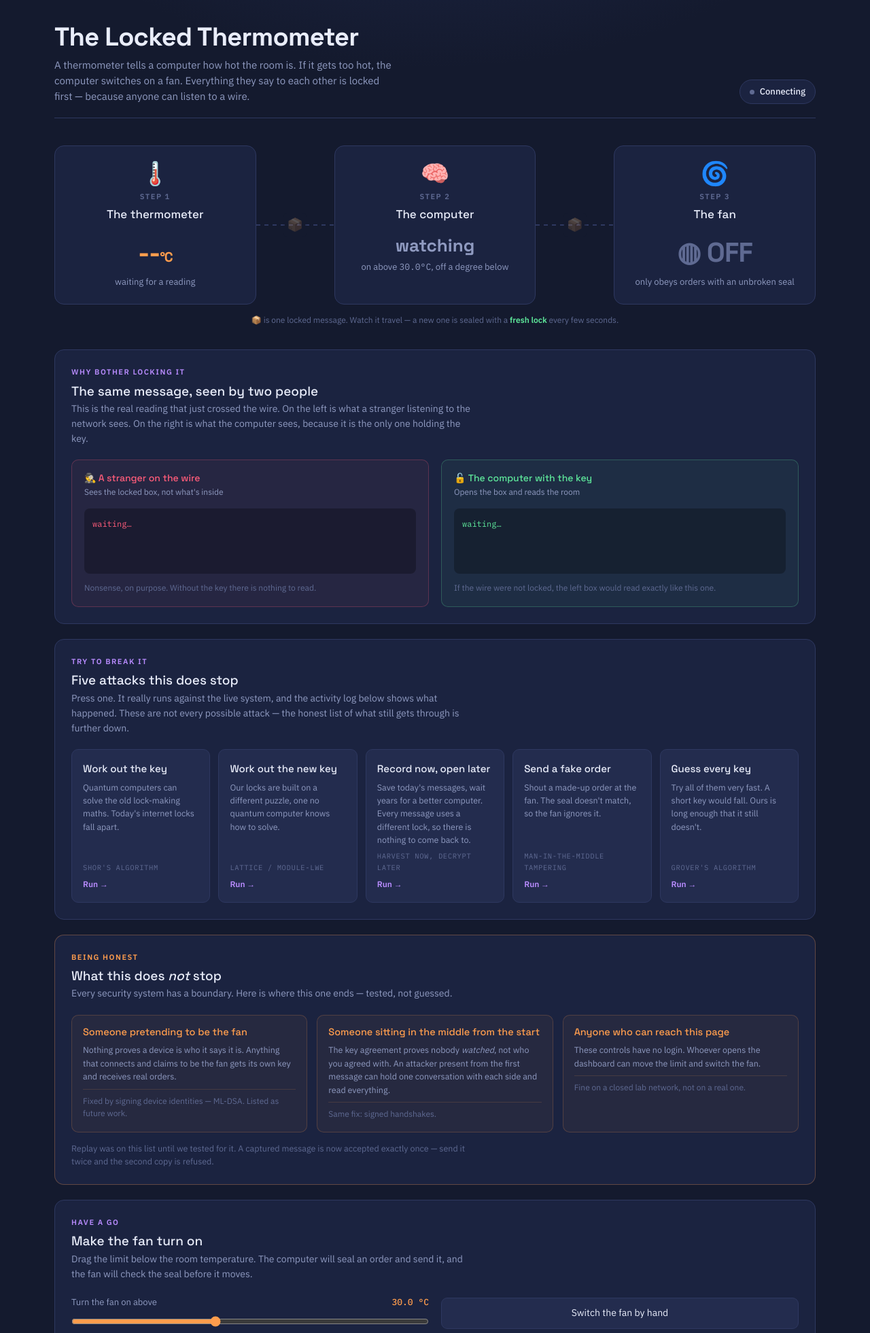
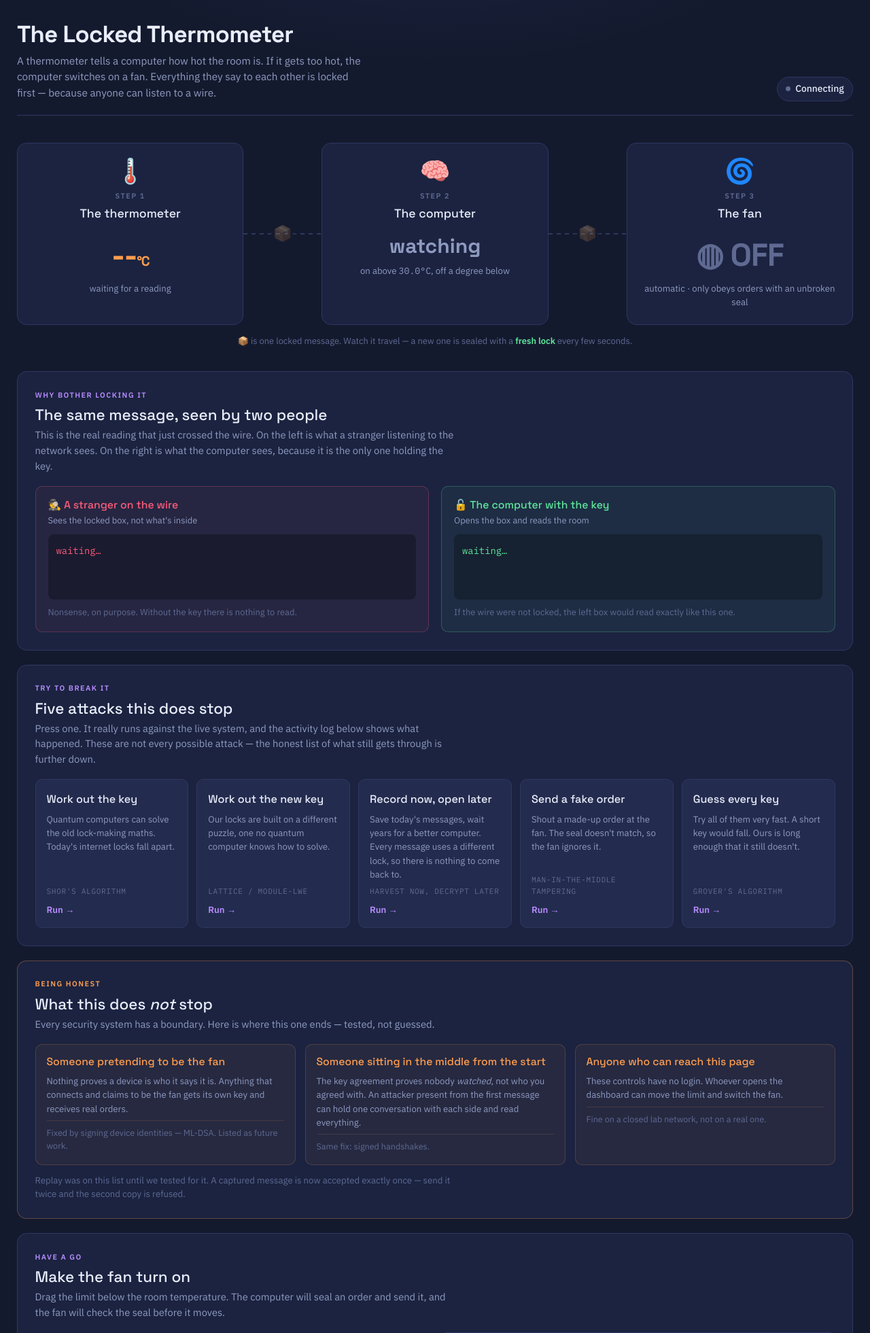
Before and after one commit to 4lmxn/quantum-resistant-encryption, a Flask app: page / in a window 1280 px wide. Shown: the top 1961 px of the page at 68% size. Run offline with Flask 3, Linux system fonts and the light colour scheme; some libraries are stand-ins or nearby versions.

Commit message:
fix: manual control no longer fought by the thermostat, and scale for projection
Switching the fan by hand appeared to do nothing. The command was sent and obeyed,
but the next reading a few seconds later ran the thermostat again, saw a
temperature above the limit, and turned the fan straight back on. Manual control
and automatic control were both driving.

Manual control now suspends the thermostat, which stays quiet until control is
handed back. The fan card shows which mode is active, and a Back to automatic
button returns it; the thermostat then re-decides on the next reading. Verified
against readings well above the limit: a manual off holds, and automatic resumes
cleanly afterwards.

The page also had fixed pixel sizes throughout, which is fine on a laptop and too
small in a lecture room. Type now derives from a single viewport-scaled base, so
the same layout renders at about 21px body text, a 64px temperature and 48px
headings on a 1920-wide projector, and unchanged on a laptop. Content width grows
with the type rather than staying at a fixed column.

Co-Authored-By: Claude Opus 5 <noreply@anthropic.com>
Claude-Session: https://claude.ai/code/session_01UMCZhMtXGxcMeJXjy93sdM

```diff
--- a/app/server.py
+++ b/app/server.py
@@ -33,6 +33,9 @@ class CentralServer:
         # latches on at the first warm reading and never comes back off.
         self.relay_hysteresis = 1.0
         self.desired_relay = "OFF"
+        # Manual control has to suspend the thermostat. Without this the next
+        # reading above the limit immediately undoes whatever the operator did.
+        self.manual_mode = False
         self.pending_handshakes = {}  # sid -> (role, decapsulation_key)
         self.sensor_keys = {}  # sid -> aes key
         self.actuator_keys = {}  # sid -> aes key
@@ -153,6 +156,7 @@ def process_telemetry(data, source, packet=None):
             # and must never have to infer state by parsing log messages.
             "threshold": server_engine.temp_threshold,
             "relay": server_engine.desired_relay,
+            "manual": server_engine.manual_mode,
             "too_hot": data["temperature"] > server_engine.temp_threshold,
             "wire": wire,
         },
@@ -171,6 +175,9 @@ def decide_relay(temperature):
     Turns on above the limit and back off a degree below it, so a reading
     hovering on the boundary cannot make the relay chatter.
     """
+    if server_engine.manual_mode:
+        return  # an operator is driving; the thermostat stays quiet
+
     on_at = server_engine.temp_threshold
     off_at = server_engine.temp_threshold - server_engine.relay_hysteresis
 
@@ -347,10 +354,19 @@ def handle_toggle_actuator_override():
     if not server_engine.actuator_keys:
         log("ERROR", "[SERVER] Override ignored: no actuator has completed a handshake.")
         return
+    server_engine.manual_mode = True
     server_engine.desired_relay = "OFF" if server_engine.desired_relay == "ON" else "ON"
-    log("ALERT", f"[SERVER] Operator override: sending sealed FAN_{server_engine.desired_relay}.")
+    log("ALERT", f"[SERVER] Manual control: sending sealed FAN_{server_engine.desired_relay}. "
+                 f"The thermostat is paused.")
     send_actuator_command(f"FAN_{server_engine.desired_relay}")
     socketio.emit("update_actuator_ui", {"relay": server_engine.desired_relay})
+
+
+@socketio.on("resume_automatic")
+def handle_resume_automatic():
+    """Hands control back to the thermostat, which re-decides on the next reading."""
+    server_engine.manual_mode = False
+    log("ALERT", "[SERVER] Back to automatic. The thermostat decides again.")
 
 
 @socketio.on("set_threshold")
--- a/app/templates/index.html
+++ b/app/templates/index.html
@@ -19,34 +19,37 @@
 body{
   background:var(--ground); color:var(--ink);
   font-family:'IBM Plex Sans',system-ui,sans-serif;
-  line-height:1.55; padding:32px 20px 64px;
+  /* Everything below sizes in em, so this one line drives the whole page.
+     On a 1920-wide projector it lands near 21px; on a laptop, near 16px. */
+  font-size:clamp(15px, 1.08vw, 22px);
+  line-height:1.55; padding:2em 1.4em 4em;
   background-image:radial-gradient(ellipse 900px 500px at 50% -10%, #1e2748 0%, transparent 70%);
 }
-.wrap{max-width:1120px;margin:0 auto}
+.wrap{max-width:82em;margin:0 auto}
 h1,h2,h3{font-family:'Space Grotesk',sans-serif;line-height:1.2}
 .mono{font-family:'IBM Plex Mono',monospace}
 
 /* ---------- masthead ---------- */
 .masthead{display:flex;justify-content:space-between;align-items:flex-end;gap:24px;
   padding-bottom:20px;border-bottom:1px solid var(--line);margin-bottom:40px;flex-wrap:wrap}
-.masthead h1{font-size:clamp(26px,4vw,38px);font-weight:700;letter-spacing:-.02em}
-.masthead p{color:var(--muted);font-size:15px;margin-top:6px;max-width:56ch}
-.live{display:flex;align-items:center;gap:8px;font-size:13px;font-weight:500;
-  padding:7px 14px;border-radius:999px;border:1px solid var(--line);background:var(--surface);white-space:nowrap}
+.masthead h1{font-size:2.3em;font-weight:700;letter-spacing:-.02em}
+.masthead p{color:var(--muted);font-size:1.02em;margin-top:.4em;max-width:56ch}
+.live{display:flex;align-items:center;gap:.5em;font-size:.92em;font-weight:500;
+  padding:.45em .9em;border-radius:999px;border:1px solid var(--line);background:var(--surface);white-space:nowrap}
 .dot{width:7px;height:7px;border-radius:50%;background:var(--faint)}
 .live.on .dot{background:var(--sealed);box-shadow:0 0 0 3px rgba(94,232,155,.18)}
 .live.on{color:var(--sealed);border-color:rgba(94,232,155,.3)}
 
 /* ---------- the pipeline ---------- */
 .pipeline{display:grid;grid-template-columns:1fr auto 1fr auto 1fr;align-items:stretch;gap:0;margin-bottom:14px}
-.station{background:var(--surface);border:1px solid var(--line);border-radius:var(--r);padding:22px;text-align:center;position:relative}
-.station .icon{font-size:34px;line-height:1;margin-bottom:10px;display:block}
-.station .role{font-size:11px;letter-spacing:.14em;text-transform:uppercase;color:var(--faint);font-weight:600}
-.station .name{font-family:'Space Grotesk',sans-serif;font-size:17px;font-weight:500;margin:4px 0 12px}
-.reading{font-family:'Space Grotesk',sans-serif;font-size:40px;font-weight:700;letter-spacing:-.03em;color:var(--heat)}
-.sub{font-size:13px;color:var(--muted);margin-top:2px}
-.verdict{font-family:'Space Grotesk',sans-serif;font-size:26px;font-weight:700;margin-top:4px}
-.fan-state{font-family:'Space Grotesk',sans-serif;font-size:40px;font-weight:700;letter-spacing:-.02em}
+.station{background:var(--surface);border:1px solid var(--line);border-radius:var(--r);padding:1.5em;text-align:center;position:relative}
+.station .icon{font-size:2.4em;line-height:1;margin-bottom:.3em;display:block}
+.station .role{font-size:.72em;letter-spacing:.14em;text-transform:uppercase;color:var(--faint);font-weight:600}
+.station .name{font-family:'Space Grotesk',sans-serif;font-size:1.18em;font-weight:500;margin:.25em 0 .6em}
+.reading{font-family:'Space Grotesk',sans-serif;font-size:3.1em;font-weight:700;letter-spacing:-.03em;color:var(--heat)}
+.sub{font-size:.88em;color:var(--muted);margin-top:.2em}
+.verdict{font-family:'Space Grotesk',sans-serif;font-size:2em;font-weight:700;margin-top:.2em}
+.fan-state{font-family:'Space Grotesk',sans-serif;font-size:3.1em;font-weight:700;letter-spacing:-.02em}
 .fan-state.on{color:var(--cool)} .fan-state.off{color:var(--faint)}
 .spin{display:inline-block}
 .fan-state.on .spin{animation:spin 1.4s linear infinite}
@@ -56,7 +59,7 @@ h1,h2,h3{font-family:'Space Grotesk',sans-serif;line-height:1.2}
 .wire{position:relative;width:clamp(60px,9vw,120px);display:flex;align-items:center;justify-content:center}
 .wire::before{content:'';position:absolute;left:0;right:0;height:2px;
   background:repeating-linear-gradient(90deg,var(--line) 0 6px,transparent 6px 12px)}
-.packet{position:relative;font-size:19px;background:var(--ground);padding:3px 5px;border-radius:6px;
+.packet{position:relative;font-size:1.5em;background:var(--ground);padding:3px 5px;border-radius:6px;
   opacity:.28;transition:opacity .2s}
 .wire.busy .packet{animation:travel 1.1s ease-in-out;opacity:1}
 .wire.busy::before{background:linear-gradient(90deg,transparent,var(--sealed),transparent);opacity:.6}
@@ -70,28 +73,28 @@ h1,h2,h3{font-family:'Space Grotesk',sans-serif;line-height:1.2}
   35%{transform:scale(1.5) rotate(-14deg)}
   100%{transform:scale(.5) rotate(24deg);opacity:0}}
 
-.wire-caption{text-align:center;font-size:12px;color:var(--faint);margin-bottom:34px}
+.wire-caption{text-align:center;font-size:.86em;color:var(--faint);margin-bottom:34px}
 .wire-caption b{color:var(--sealed);font-weight:600}
 
 /* ---------- generic panel ---------- */
-.panel{background:var(--surface);border:1px solid var(--line);border-radius:var(--r);padding:24px;margin-bottom:22px}
-.panel > h2{font-size:19px;font-weight:500;margin-bottom:4px}
-.panel > .lede{color:var(--muted);font-size:14px;margin-bottom:20px;max-width:70ch}
-.eyebrow{font-size:11px;letter-spacing:.14em;text-transform:uppercase;color:var(--key);font-weight:600;margin-bottom:8px}
+.panel{background:var(--surface);border:1px solid var(--line);border-radius:var(--r);padding:1.7em;margin-bottom:1.4em}
+.panel > h2{font-size:1.5em;font-weight:500;margin-bottom:.2em}
+.panel > .lede{color:var(--muted);font-size:.98em;margin-bottom:1.2em;max-width:70ch}
+.eyebrow{font-size:.72em;letter-spacing:.14em;text-transform:uppercase;color:var(--key);font-weight:600;margin-bottom:8px}
 
 /* ---------- the lock, shown ---------- */
 .compare{display:grid;grid-template-columns:1fr 1fr;gap:18px}
 .side{border-radius:10px;padding:18px;border:1px solid}
 .side.bad{background:rgba(255,92,122,.05);border-color:rgba(255,92,122,.25)}
 .side.good{background:rgba(94,232,155,.05);border-color:rgba(94,232,155,.25)}
-.side h3{font-size:14px;font-weight:500;margin-bottom:3px}
+.side h3{font-size:1.05em;font-weight:500;margin-bottom:.2em}
 .side.bad h3{color:var(--broken)} .side.good h3{color:var(--sealed)}
-.side .who{font-size:12px;color:var(--muted);margin-bottom:14px}
-.payload{font-family:'IBM Plex Mono',monospace;font-size:12px;line-height:1.75;
+.side .who{font-size:.86em;color:var(--muted);margin-bottom:.8em}
+.payload{font-family:'IBM Plex Mono',monospace;font-size:.92em;line-height:1.8;
   word-break:break-word;white-space:pre-wrap;background:rgba(0,0,0,.28);padding:12px;
   border-radius:8px;min-height:96px}
 .side.bad .payload{color:var(--broken);word-break:break-all} .side.good .payload{color:var(--sealed)}
-.side .note{font-size:12px;color:var(--faint);margin-top:12px}
+.side .note{font-size:.86em;color:var(--faint);margin-top:.7em}
 
 /* ---------- attacks ---------- */
 .attacks{display:grid;grid-template-columns:repeat(5,1fr);gap:12px}
@@ -101,53 +104,57 @@ h1,h2,h3{font-family:'Space Grotesk',sans-serif;line-height:1.2}
   text-align:left;cursor:pointer;color:inherit;font:inherit;transition:.16s;display:flex;flex-direction:column;gap:6px}
 .atk:hover{border-color:var(--key);transform:translateY(-2px)}
 .atk:focus-visible{outline:2px solid var(--key);outline-offset:2px}
-.atk .plain{font-family:'Space Grotesk',sans-serif;font-size:15px;font-weight:500}
-.atk .what{font-size:12.5px;color:var(--muted);flex:1}
-.atk .real{font-size:10.5px;letter-spacing:.06em;text-transform:uppercase;color:var(--faint);
+.atk .plain{font-family:'Space Grotesk',sans-serif;font-size:1.08em;font-weight:500}
+.atk .what{font-size:.88em;color:var(--muted);flex:1}
+.atk .real{font-size:.74em;letter-spacing:.06em;text-transform:uppercase;color:var(--faint);
   font-family:'IBM Plex Mono',monospace}
-.atk .go{font-size:12px;color:var(--key);font-weight:600;margin-top:2px}
+.atk .go{font-size:.88em;color:var(--key);font-weight:600;margin-top:2px}
 
 /* ---------- honest limits ---------- */
 .gaps{display:grid;grid-template-columns:repeat(3,1fr);gap:14px}
 .gap{background:rgba(255,157,77,.05);border:1px solid rgba(255,157,77,.2);border-radius:10px;padding:16px}
-.gap h3{font-size:14.5px;font-weight:500;color:var(--heat);margin-bottom:8px}
-.gap p{font-size:12.5px;color:var(--muted);margin-bottom:8px}
-.gap .fix{font-size:12px;color:var(--faint);margin:0;padding-top:8px;border-top:1px solid rgba(255,157,77,.15)}
+.gap h3{font-size:1.05em;font-weight:500;color:var(--heat);margin-bottom:8px}
+.gap p{font-size:.88em;color:var(--muted);margin-bottom:.5em}
+.gap .fix{font-size:.84em;color:var(--faint);margin:0;padding-top:8px;border-top:1px solid rgba(255,157,77,.15)}
 @media(max-width:860px){.gaps{grid-template-columns:1fr}}
 
 /* ---------- controls ---------- */
 .controls{display:grid;grid-template-columns:1fr 1fr;gap:18px;align-items:center}
-.ctl label{font-size:13px;color:var(--muted);display:flex;justify-content:space-between;margin-bottom:8px}
+.ctl label{font-size:.95em;color:var(--muted);display:flex;justify-content:space-between;margin-bottom:8px}
 .ctl label b{color:var(--heat);font-family:'IBM Plex Mono',monospace;font-weight:500}
 input[type=range]{width:100%;accent-color:var(--heat);cursor:pointer}
-.btn{width:100%;padding:11px;border-radius:9px;border:1px solid var(--line);background:var(--surface-2);
-  color:var(--ink);font:inherit;font-size:14px;cursor:pointer;transition:.16s}
+.btn{width:100%;padding:.8em;border-radius:9px;border:1px solid var(--line);background:var(--surface-2);
+  color:var(--ink);font:inherit;font-size:1em;cursor:pointer;transition:.16s}
 .btn:hover{border-color:var(--cool);color:var(--cool)}
 .btn:focus-visible{outline:2px solid var(--cool);outline-offset:2px}
+.btn:disabled{opacity:.35;cursor:default;border-color:var(--line);color:var(--faint)}
+.btn:disabled:hover{border-color:var(--line);color:var(--faint)}
+.station.manual{border-color:rgba(255,157,77,.5)}
+.station.manual .sub{color:var(--heat)}
 
 /* ---------- activity log ---------- */
-.log{background:rgba(0,0,0,.32);border-radius:10px;padding:14px;height:230px;overflow-y:auto;
-  font-family:'IBM Plex Mono',monospace;font-size:12px;line-height:1.85}
+.log{background:rgba(0,0,0,.32);border-radius:10px;padding:1em;height:15em;overflow-y:auto;
+  font-family:'IBM Plex Mono',monospace;font-size:.9em;line-height:1.9}
 .log p{display:flex;gap:9px}
 .log time{color:var(--faint);flex-shrink:0}
 .l-ok{color:var(--sealed)} .l-bad{color:var(--broken)} .l-warn{color:var(--heat)} .l-atk{color:var(--key)}
 
 /* ---------- under the hood ---------- */
 details.hood{background:var(--surface);border:1px solid var(--line);border-radius:var(--r);margin-bottom:22px}
-details.hood summary{padding:20px 24px;cursor:pointer;font-family:'Space Grotesk',sans-serif;font-size:17px;
+details.hood summary{padding:1.3em 1.7em;cursor:pointer;font-family:'Space Grotesk',sans-serif;font-size:1.2em;
   font-weight:500;list-style:none;display:flex;justify-content:space-between;align-items:center}
 details.hood summary::-webkit-details-marker{display:none}
 details.hood summary::after{content:'Show';font-family:'IBM Plex Sans';font-size:12px;color:var(--key);font-weight:600}
 details.hood[open] summary::after{content:'Hide'}
 details.hood .body{padding:0 24px 24px}
-table{width:100%;border-collapse:collapse;font-size:12.5px}
-th{text-align:left;color:var(--faint);font-weight:600;font-size:11px;letter-spacing:.08em;
+table{width:100%;border-collapse:collapse;font-size:.88em}
+th{text-align:left;color:var(--faint);font-weight:600;font-size:.78em;letter-spacing:.08em;
   text-transform:uppercase;padding:8px;border-bottom:1px solid var(--line)}
 td{padding:9px 8px;border-bottom:1px solid rgba(46,56,96,.4);font-family:'IBM Plex Mono',monospace}
 .match{color:var(--sealed)} .nomatch{color:var(--broken);font-weight:600}
 .tag{color:var(--key)} .num{text-align:right;color:var(--muted)}
 .scroll{overflow-x:auto}
-.foot{color:var(--faint);font-size:12.5px;margin-top:14px;max-width:78ch}
+.foot{color:var(--faint);font-size:.88em;margin-top:.9em;max-width:78ch}
 
 @media(max-width:860px){
   .pipeline{grid-template-columns:1fr;gap:10px}
@@ -199,7 +206,7 @@ td{padding:9px 8px;border-bottom:1px solid rgba(46,56,96,.4);font-family:'IBM Pl
       <div class="role">Step 3</div>
       <div class="name">The fan</div>
       <div class="fan-state off" id="fan"><span class="spin">◍</span> OFF</div>
-      <div class="sub">only obeys orders with an unbroken seal</div>
+      <div class="sub" id="fan-mode">automatic · only obeys orders with an unbroken seal</div>
     </div>
   </div>
   <p class="wire-caption">📦 is one locked message. Watch it travel — a new one is sealed with a
@@ -307,7 +314,10 @@ td{padding:9px 8px;border-bottom:1px solid rgba(46,56,96,.4);font-family:'IBM Pl
         <input id="limit" type="range" min="20" max="45" step="0.5" value="30"
                oninput="setLimit(this.value)">
       </div>
-      <button class="btn" onclick="flip()">Switch the fan by hand</button>
+      <div style="display:grid;gap:.6em">
+        <button class="btn" onclick="flip()">Switch the fan by hand</button>
+        <button class="btn" id="auto-btn" onclick="resume()" disabled>Back to automatic</button>
+      </div>
     </div>
   </section>
 
@@ -377,6 +387,7 @@ socket.on('update_telemetry', d => {
     $('verdict').style.color = d.too_hot ? 'var(--heat)' : 'var(--sealed)';
   }
   if (d.relay) setFan(d.relay);
+  if (d.manual !== undefined) setMode(d.manual);
   ride('wire-in', false);
 
   if (d.wire && d.wire.ciphertext) {
@@ -430,8 +441,18 @@ socket.on('pqc_status', d => {
     </tr>`).join('');
 });
 
+function setMode(manual) {
+  const card = $('fan').closest('.station');
+  card.classList.toggle('manual', manual);
+  $('fan-mode').textContent = manual
+    ? 'manual · the thermostat is paused'
+    : 'automatic · only obeys orders with an unbroken seal';
+  $('auto-btn').disabled = !manual;
+}
+
 function attack(kind) { socket.emit('trigger_attack', {attack_type: kind}); }
-function flip() { socket.emit('toggle_actuator_override'); }
+function flip() { socket.emit('toggle_actuator_override'); setMode(true); }
+function resume() { socket.emit('resume_automatic'); setMode(false); }
 function setLimit(v) {
   const t = parseFloat(v).toFixed(1);
   $('limit-label').textContent = t + ' °C';
```
Also changed, not shown: DEMO.md (+8 -1 lines), tests/test_thermostat.py (+29 -0 lines), 1 other file.
